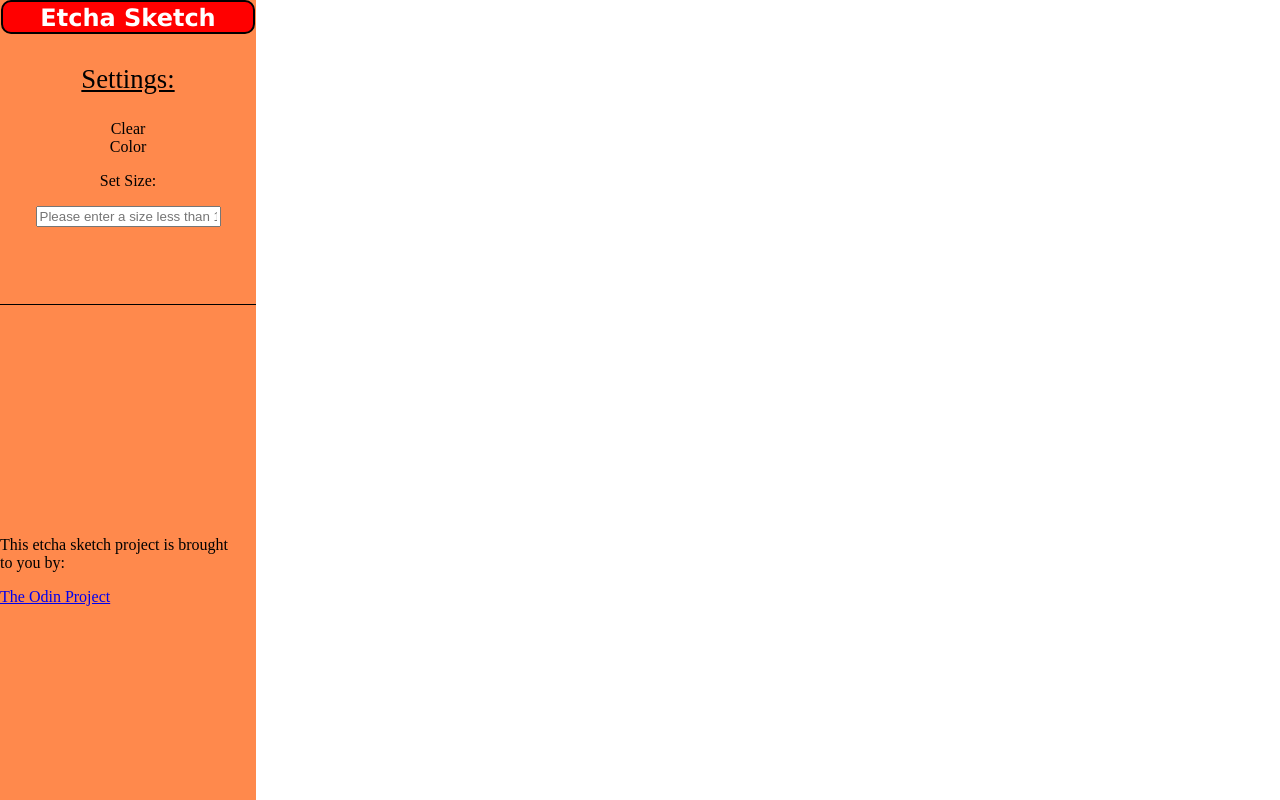
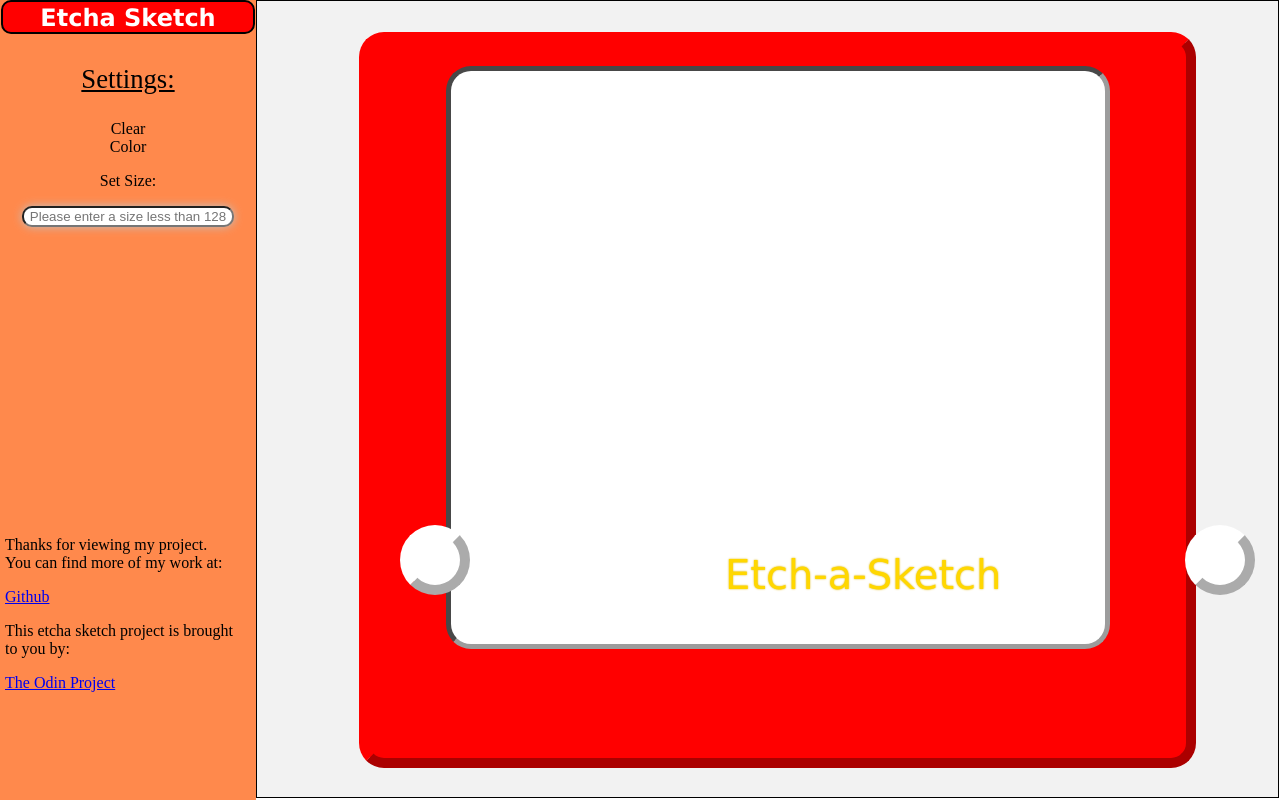
Before and after one commit to tourn171/etcha_sketch, a plain HTML site: page index.html in a window 1280 px wide. Drawn offline with nearby package versions, Linux system fonts and the light colour scheme.

Commit message:
visual design completion

```diff
--- a/index.css
+++ b/index.css
@@ -3,11 +3,16 @@
 	width: 100%;
 	margin: auto;
 }
-
+.everyting{
+	height:100%;
+	width: 100%;
+	margin:auto;
+}
 .side {
 	height: 100%;
 	width: 20%;
-	background: #FF894C
+	background: #FF894C;
+	float:left;
 }
 .title {
 	margin: auto;
@@ -46,7 +51,7 @@
 	top: 30px;
 	height: 30%;
 	width: 100%;
-	border-bottom: 1px outset black;
+
 	text-align: center;
 
 }
@@ -54,16 +59,29 @@
 	font-size: 20pt;
 	text-decoration: underline;
 }
+#clear{
+	-webkit-transition: background 500ms ease-out ;
+    -moz-transition: background 500ms ease-out ;
+    -o-transition: background 500ms ease-out ;
+    transition: background 500ms ease-out ;
+}
 #clear:hover{
 	background: red;
 	color: white;
-	font-size: 20pt;
+	border: 1px solid black;
 
+}
+#color{
+	-webkit-transition: background 1s ease;
+    -moz-transition: background 1s ease;
+    -o-transition: background 1s ease;
+    transition: background 1s ease ;
 }
 #color:hover{
 	background: red;
 	color: white;
-	font-size: 20pt;
+	border: 1px solid black;
+	transition:
 }
 
 
@@ -74,14 +92,117 @@
 	bottom: 0;
 	width: 18%;
 	height: 35%;
+	margin-left:5px;
 }
-
-
-
+#set_size input[type=text]{
+	width: 80%;
+	text-align: center;
+	border-radius: 10px;
+	outline: none;
+	-moz-box-shadow: 0 0 10px #c1c1c1;
+	-webkit-box-shadow: 0 0 10px #c1c1c1;
+	box-shadow: 0 0 10px #c1c1c1;
+}
+#set_size input[type=text]:focus{
+	border-color: #808080;
+	border-radius:10px;
+	-moz-box-shadow: 0 0 10px #808080;
+	-webkit-box-shadow: 0 0 10px #808080;
+	box-shadow: 0 0 10px #808080;
+}
+#set_size input[type=text]:hover{
+	border: 1px outset #7bc1f7;
+	-moz-box-shadow: 0 0 10px #7bc1f7;
+	-webkit-box-shadow: 0 0 10px #7bc1f7;
+	box-shadow: 0 0 10px #7bc1f7;
+	border-radius:10px;
+}
 
 
 
 
 .menu {
 	display: none;
+	background: red;
+	z-index:1;
+	width:100%;
+	margin:auto;
 }
+.menu input[type=radio] {
+	color:black;
+	margin:6%;
+}
+
+
+.content{
+	width:79.8%;
+	height:99.5%;
+	position: relative;
+	right:-20%;
+}
+.wrapper {
+	width:100%;
+	height:100%;
+	margin:auto;
+	border:1px solid black;
+	background:#f2f2f2;
+
+}
+.center {
+	width:80%;
+	height:90%;
+	margin:auto;
+	margin-top:3%;
+}
+.outer {
+	width: 100%;
+	height: 100%;
+	border: 10px outset red;
+	background: red;
+	border-radius:25px;
+}
+.canvas {
+	width: 80%;
+	height: 80%;
+	margin: auto;
+	background:white;
+	margin-top:3%;
+	border: 5px inset #9c9c9c;
+	border-radius: 25px;
+}
+.box{
+	clear:both;
+	float:left;
+	border: 1px dashed black;
+}
+#left_button{
+	background:white;
+	border:10px outset white;
+	border-radius: 100px;
+	height: 50px;
+	width:50px;
+	position: absolute;
+	top: 525px;
+	left: 400px;
+}
+#right_button{
+	background:white;
+	border:10px outset white;
+	border-radius: 100px;
+	height: 50px;
+	width:50px;
+	position: absolute;
+	top: 525px;
+	left: 1185px;
+}
+#sig{
+	position:absolute;
+	top: 512px;
+	left: 725px;
+}
+#sig p{
+	font-size: 30pt;
+	font-family:Brush Script MT, Monotype Corsiva, Edwardian Script IT, Freestyle Script, cursive;
+	color:#ffd700;
+	text-shadow:#ddb500 0 0 2px;
+}
--- a/index.html
+++ b/index.html
@@ -5,19 +5,34 @@
 		<script src ="http://ajax.googleapis.com/ajax/libs/jquery/1.11.0/jquery.min.js"></script>
 	</head>
 	<body>
+	<div class="everyting">
 		<div class= "side">
 		<div class = "title"><span><p>Etcha Sketch</p></span></div>
 			<div class="buttons"><span>Settings:</span> <div class="spacer"></div>
 				<div id="clear">Clear</div>
-				<div id="color">Color<div class="menu"></div></div>
+				<div id="color">Color
+				<div class="menu">
+					<form>
+						<input type="radio" name="color" id="red">Red</radio>
+						<input type="radio" name="color" id="green">Green</radio>
+						<input type="radio" name="color" id="blue">Blue</radio>
+						<input type="radio" name="color" id="black">Black</radio>
+						<input type="radio" name="color" id="white">White</radio>
+						<input type="radio" name="color" id="rand">Random</radio>
+					</form>
+				</div></div>
 				<div id="set_size">
 					<p>Set Size:</p>
 					<form>
 						<input type="text" id="size" placeholder="Please enter a size less than 128"></input>
 					</form>
+
 				</div>
+
 			</div>
 			<div class="info">
+			<p>Thanks for viewing my project. You can find more of my work at:</p>
+			<a href="https://github.com/tourn171">Github</a>
 				<p>This etcha sketch project is brought to you by:</p>
 				<a href="http://www.theodinproject.com/web-development-101/javascript-and-jquery?ref=lnav">The Odin Project</a>
 			</div>
@@ -33,7 +48,8 @@
 		</div>
 		<div id="left_button"></div>
 		<div id="right_button"></div>
-
+		</div>
+		<div id="sig"><p>Etch-a-Sketch</p></div>
 		<script src="index.js"></script>
 	</body>
 </html>
--- a/index.js
+++ b/index.js
@@ -0,0 +1,6 @@
+$(document).ready(function(){
+	$("#color").hover(function(){
+		$(".menu").slideToggle("slow");
+
+	});
+});
```
